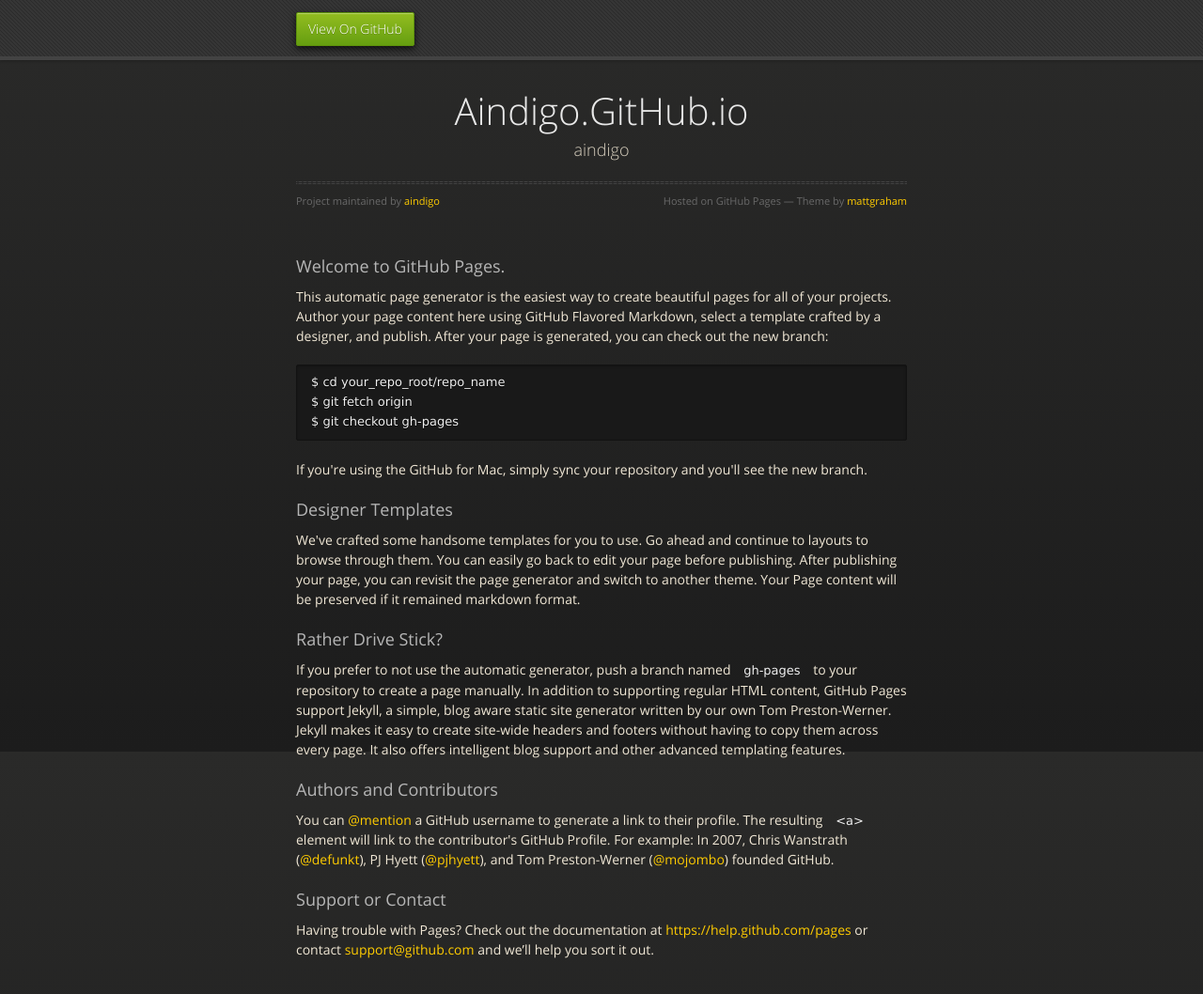
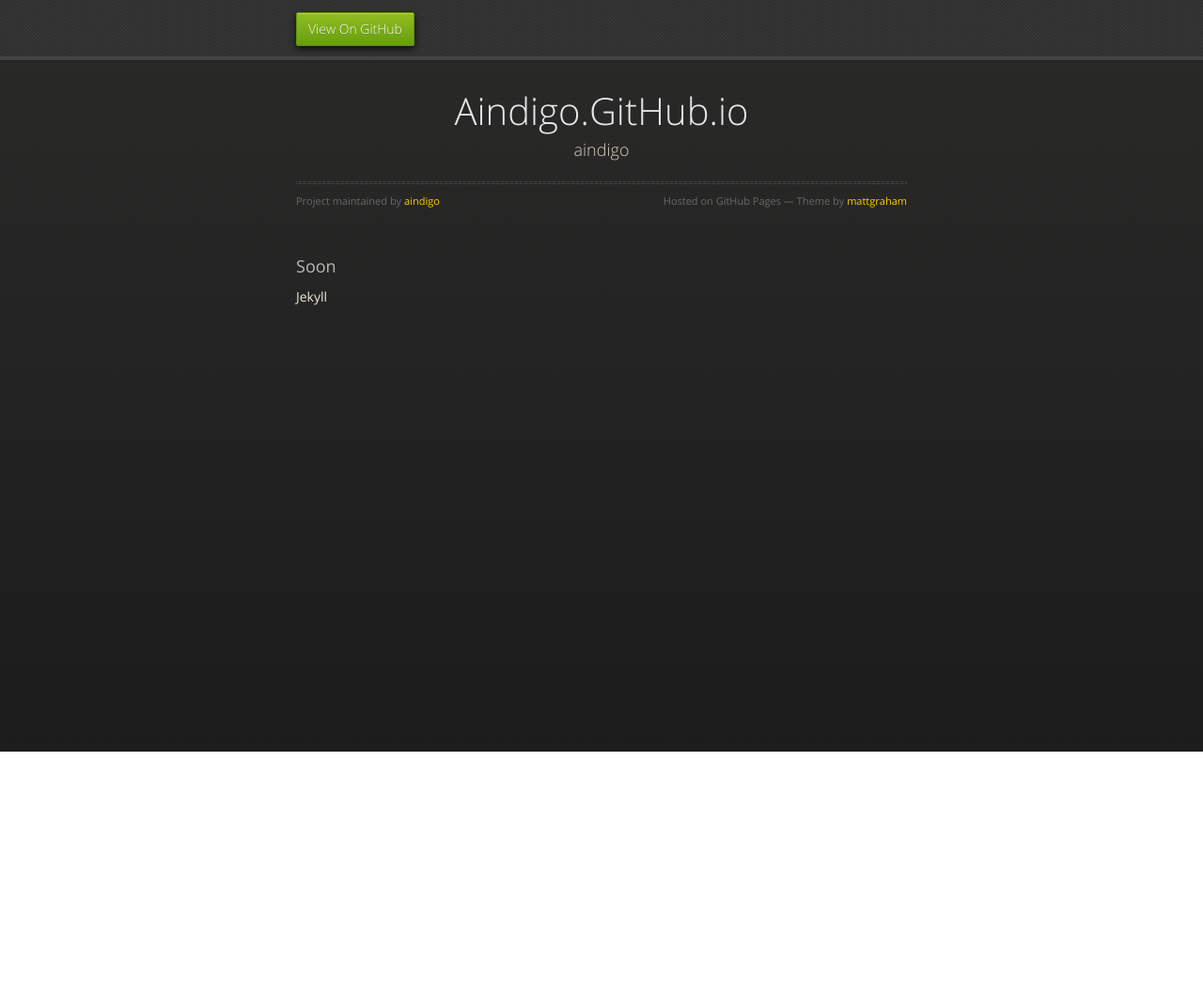
Before and after one commit to aindigo/aindigo.github.io, a plain HTML site: page index.html in a window 1280 px wide. Shown: the whole page at 94% size. After the commit the page ends 800 px from the top, so only its background shows below. Drawn offline with nearby package versions, Linux system fonts and the light colour scheme.

Commit message:
Replace master branch with page content via GitHub

```diff
--- a/index.html
+++ b/index.html
@@ -36,36 +36,9 @@
         </div>
 
         <h3>
-<a id="welcome-to-github-pages" class="anchor" href="#welcome-to-github-pages" aria-hidden="true"><span class="octicon octicon-link"></span></a>Welcome to GitHub Pages.</h3>
+<a id="soon" class="anchor" href="#soon" aria-hidden="true"><span class="octicon octicon-link"></span></a>Soon</h3>
 
-<p>This automatic page generator is the easiest way to create beautiful pages for all of your projects. Author your page content here using GitHub Flavored Markdown, select a template crafted by a designer, and publish. After your page is generated, you can check out the new branch:</p>
-
-<pre><code>$ cd your_repo_root/repo_name
-$ git fetch origin
-$ git checkout gh-pages
-</code></pre>
-
-<p>If you're using the GitHub for Mac, simply sync your repository and you'll see the new branch.</p>
-
-<h3>
-<a id="designer-templates" class="anchor" href="#designer-templates" aria-hidden="true"><span class="octicon octicon-link"></span></a>Designer Templates</h3>
-
-<p>We've crafted some handsome templates for you to use. Go ahead and continue to layouts to browse through them. You can easily go back to edit your page before publishing. After publishing your page, you can revisit the page generator and switch to another theme. Your Page content will be preserved if it remained markdown format.</p>
-
-<h3>
-<a id="rather-drive-stick" class="anchor" href="#rather-drive-stick" aria-hidden="true"><span class="octicon octicon-link"></span></a>Rather Drive Stick?</h3>
-
-<p>If you prefer to not use the automatic generator, push a branch named <code>gh-pages</code> to your repository to create a page manually. In addition to supporting regular HTML content, GitHub Pages support Jekyll, a simple, blog aware static site generator written by our own Tom Preston-Werner. Jekyll makes it easy to create site-wide headers and footers without having to copy them across every page. It also offers intelligent blog support and other advanced templating features.</p>
-
-<h3>
-<a id="authors-and-contributors" class="anchor" href="#authors-and-contributors" aria-hidden="true"><span class="octicon octicon-link"></span></a>Authors and Contributors</h3>
-
-<p>You can <a href="https://github.com/blog/821" class="user-mention">@mention</a> a GitHub username to generate a link to their profile. The resulting <code>&lt;a&gt;</code> element will link to the contributor's GitHub Profile. For example: In 2007, Chris Wanstrath (<a href="https://github.com/defunkt" class="user-mention">@defunkt</a>), PJ Hyett (<a href="https://github.com/pjhyett" class="user-mention">@pjhyett</a>), and Tom Preston-Werner (<a href="https://github.com/mojombo" class="user-mention">@mojombo</a>) founded GitHub.</p>
-
-<h3>
-<a id="support-or-contact" class="anchor" href="#support-or-contact" aria-hidden="true"><span class="octicon octicon-link"></span></a>Support or Contact</h3>
-
-<p>Having trouble with Pages? Check out the documentation at <a href="https://help.github.com/pages">https://help.github.com/pages</a> or contact <a href="mailto:support@github.com">support@github.com</a> and we’ll help you sort it out.</p>
+<p>Jekyll</p>
       </section>
 
     </div>
```
Also changed, not shown: params.json (+1 -1 lines).
